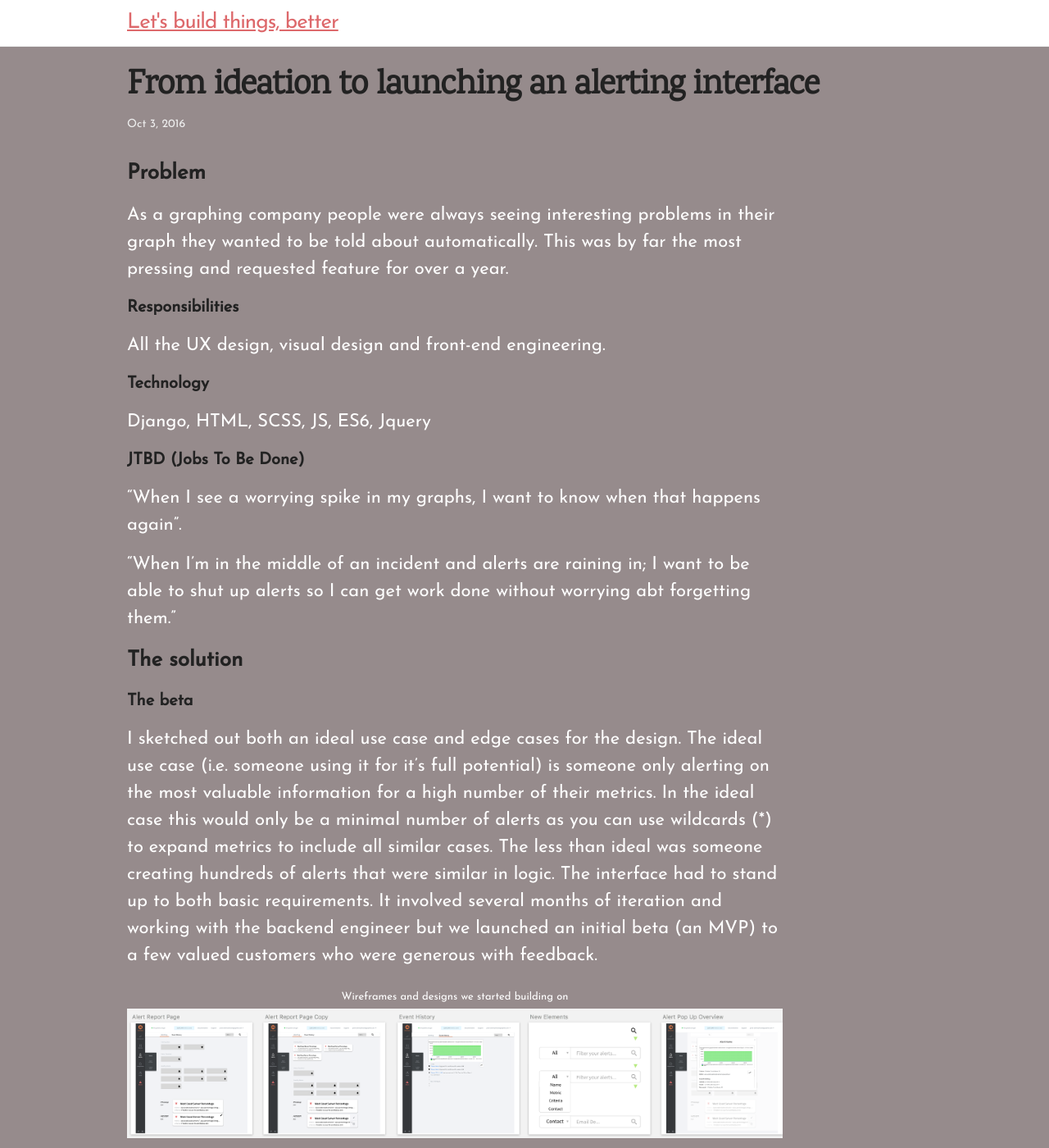
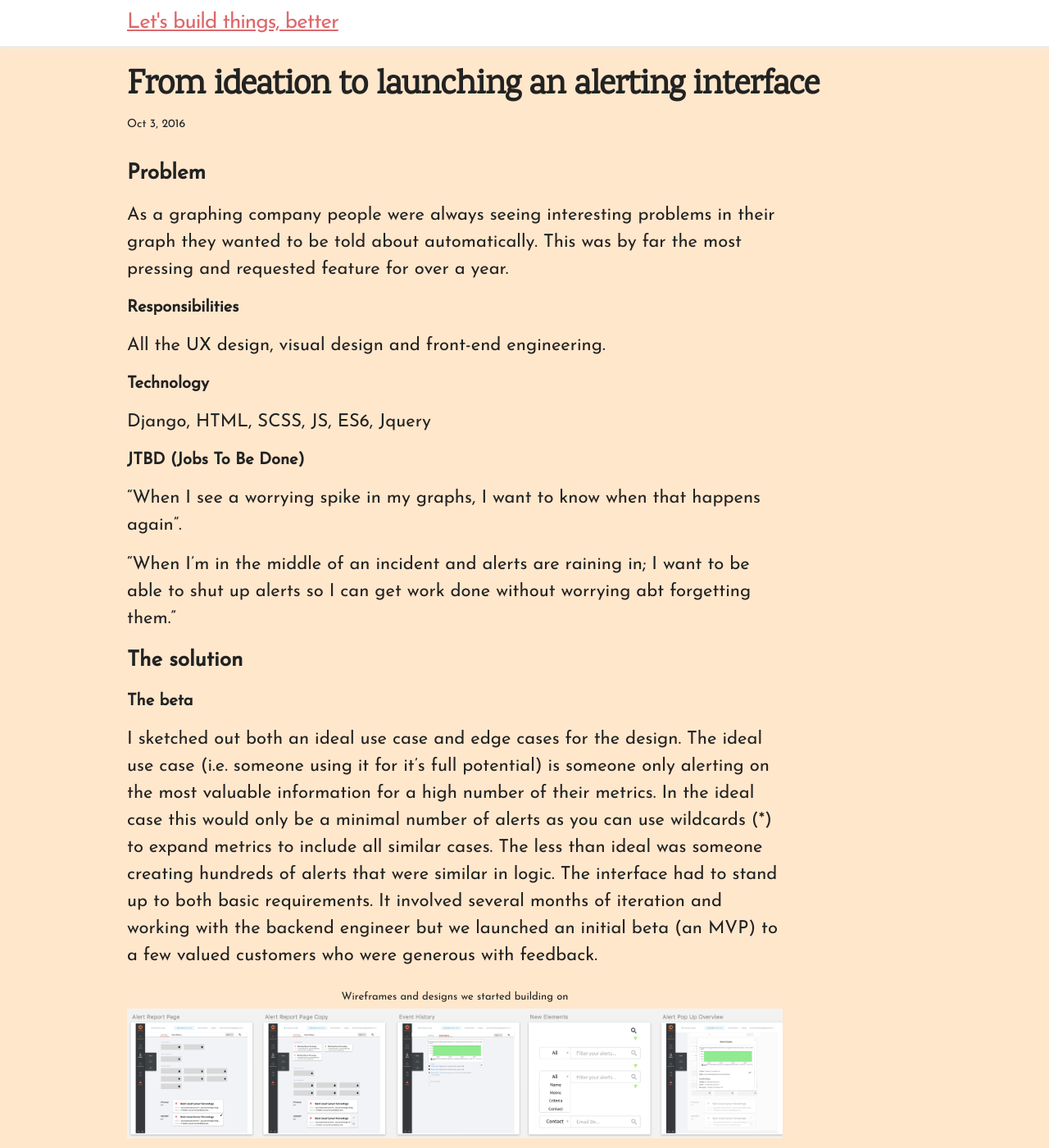
Before and after one commit to conoramurphy-zz/conoramurphy.github.io, a Jekyll site: the page built from _posts/2016-04-10-an-alerting-interface.markdown, in a window 1280 px wide and 1400 px high. Shown: the whole window at 82% size. Built offline with Jekyll 4.4.1, drawn with Linux system fonts in a browser that asks for light colours.

Commit message:
Colors a bit more sensible

```diff
--- a/_sass/_base.scss
+++ b/_sass/_base.scss
@@ -25,13 +25,16 @@ body {
     font-feature-settings: "kern" 1;
     font-kerning: normal;
 
-    background: -webkit-linear-gradient(#dd686b, #BE666B);
-    background: -o-linear-gradient(#dd686b, #BE666B);
-    background: linear-gradient(#BE666B, #dd686b);
+    background: -webkit-linear-gradient($theme-color, $accent-color);
+    background: -o-linear-gradient($theme-color, $accent-color);
+    background: linear-gradient($theme-color, $accent-color);
 
     &.body-blog {
-        background: #968b8c;
-        background-color: #968b8c;
+        background: lighten($accent-color, 40%);
+
+        p, span {
+            color: $base-dark-color;
+        }
     }
 
 }
--- a/_sass/_layout.scss
+++ b/_sass/_layout.scss
@@ -9,6 +9,7 @@
     background-color: $grey-color-light;
     border-bottom: 1px solid $grey-color;
     min-height: 56px;
+    box-shadow: 0 5px 10px rgba($grey-color,0.19), 0 3px 3px rgba($grey-color,0.23);
 }
 
 .site-title {
--- a/css/main.scss
+++ b/css/main.scss
@@ -15,7 +15,7 @@ $base-line-height: 1.5;
 
 $spacing-unit:     30px;
 
-$theme-color:      #3498DB;
+$theme-color:      #A83279;
 $accent-color:     #FF8600;
 $base-dark-color:  #222;
 
```
